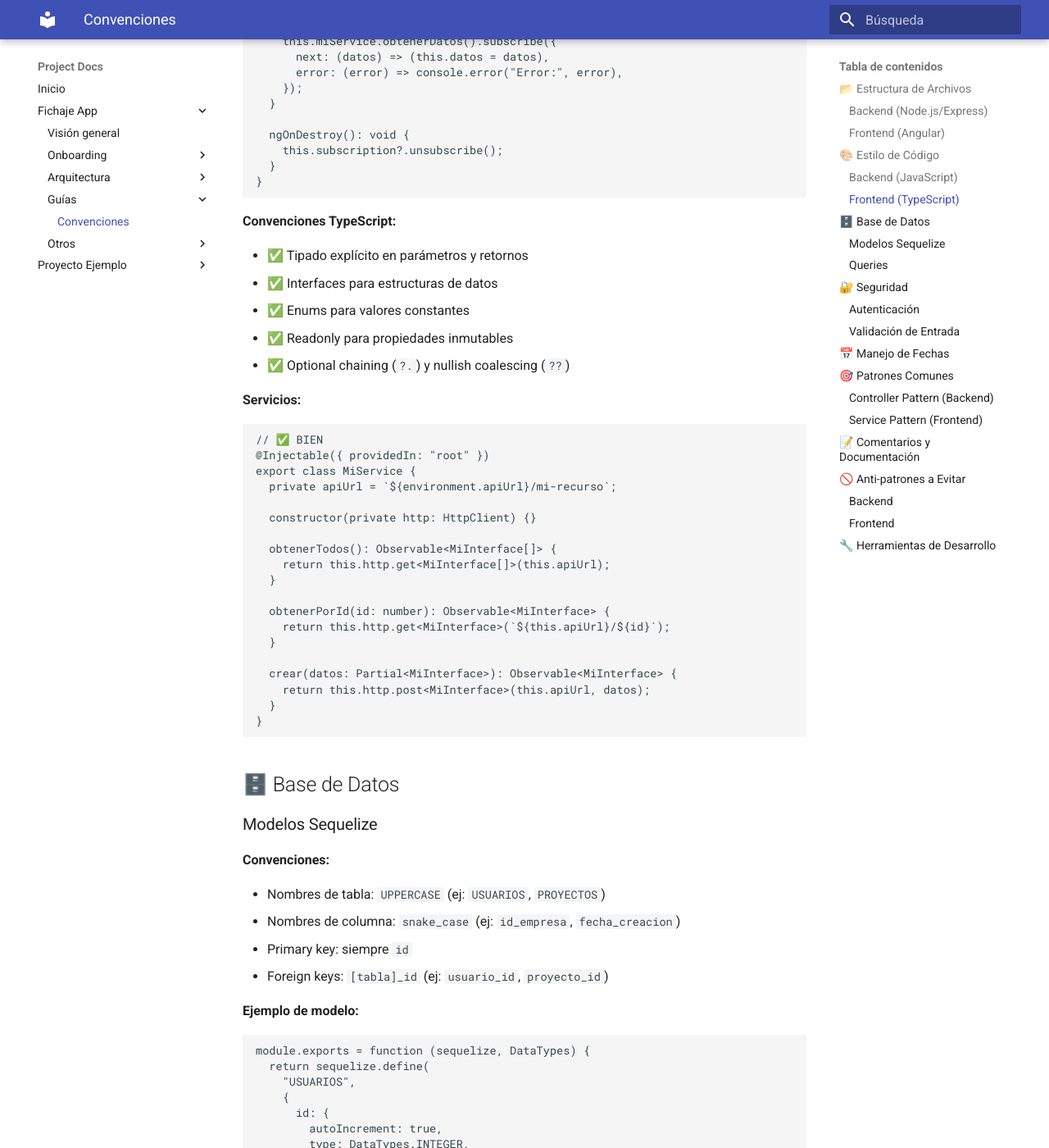
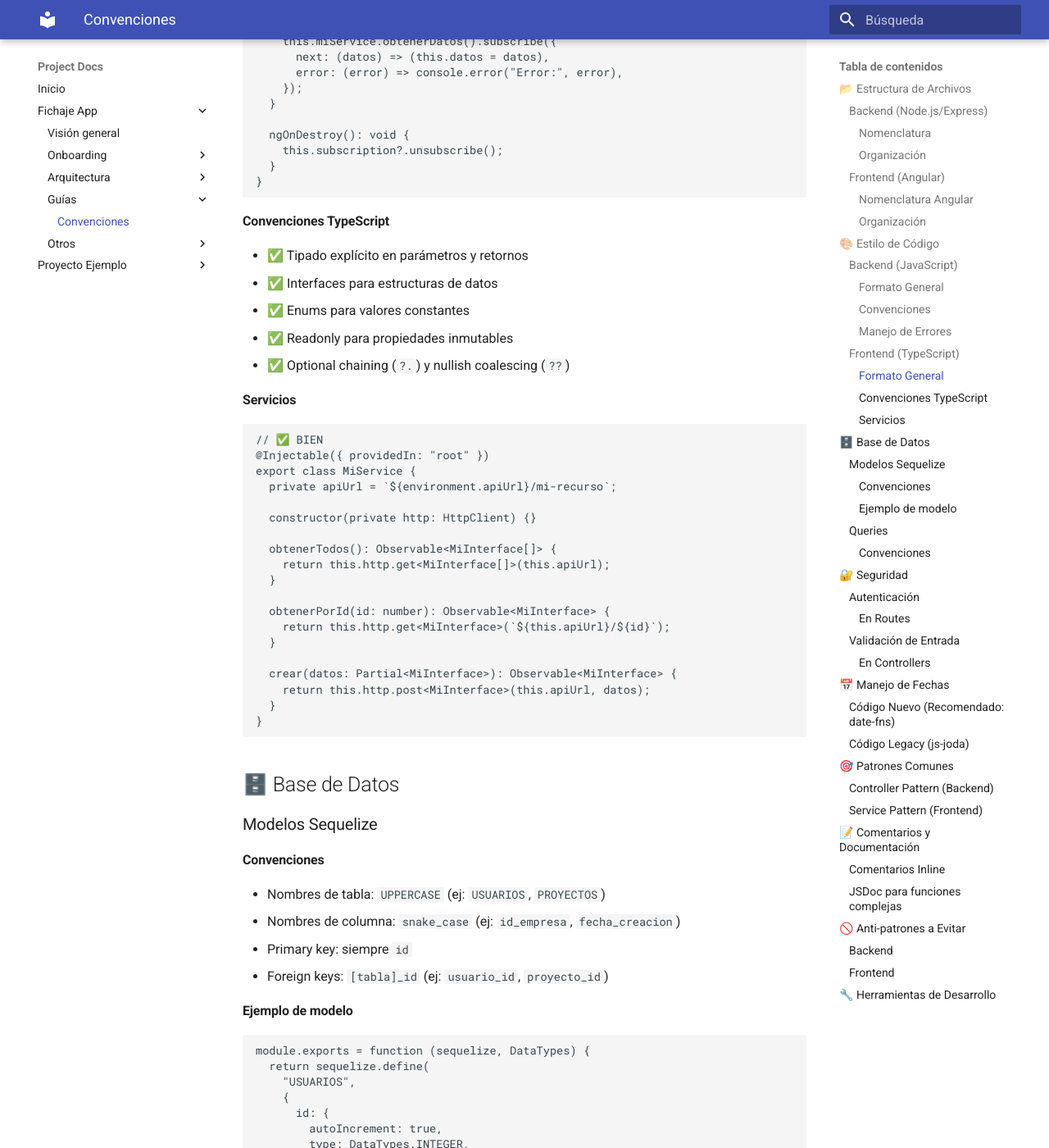
Before and after one commit to KongSoftwareSpain/projects-docs, an MkDocs documentation site: the page built from docs/fichaje_app/guias/convenciones.md, in a window 1280 px wide and 1400 px high, scrolled down 2945 px. Shown: the whole window at 82% size. Built offline with MkDocs 1.6.1 and Material for MkDocs 9.7.7, drawn with Linux system fonts in a browser that asks for light colours; some of the changed text lies outside the part shown.

````diff
--- a/docs/fichaje_app/guias/convenciones.md
+++ b/docs/fichaje_app/guias/convenciones.md
@@ -6,13 +6,13 @@
 
 ### Backend (Node.js/Express)
 
-**Nomenclatura:**
+#### Nomenclatura
 
 - Archivos: `camelCase.js` (ej: `asistenciaController.js`)
 - Carpetas: `lowercase` (ej: `controllers`, `routes`)
 - Modelos Sequelize: `UPPERCASE.js` (ej: `USUARIOS.js`, `PROYECTOS.js`)
 
-**Organización:**
+#### Organización
 
 ```
 backend-AppServicios/
@@ -31,7 +31,7 @@
 
 ### Frontend (Angular)
 
-**Nomenclatura Angular:**
+#### Nomenclatura Angular
 
 - Componentes: `nombre-componente.component.ts`
 - Servicios: `nombre.service.ts`
@@ -39,7 +39,7 @@
 - Interfaces: `nombre.ts`
 - Pipes: `nombre.pipe.ts`
 
-**Organización:**
+#### Organización
 
 ```
 src/app/
@@ -64,7 +64,7 @@
 
 ### Backend (JavaScript)
 
-**Formato general:**
+#### Formato General
 
 ```javascript
 // ✅ BIEN
@@ -86,7 +86,7 @@
 };
 ```
 
-**Convenciones:**
+#### Convenciones
 
 - ✅ Usar `const` y `let`, nunca `var`
 - ✅ Arrow functions para callbacks
@@ -94,7 +94,7 @@
 - ✅ Destructuring de objetos
 - ✅ Template literals para strings
 
-**Manejo de errores:**
+#### Manejo de Errores
 
 ```javascript
 // ✅ BIEN - Try/catch en todos los controllers
@@ -116,7 +116,7 @@
 
 ### Frontend (TypeScript)
 
-**Formato general:**
+#### Formato General
 
 ```typescript
 // ✅ BIEN
@@ -147,7 +147,7 @@
 }
 ```
 
-**Convenciones TypeScript:**
+#### Convenciones TypeScript
 
 - ✅ Tipado explícito en parámetros y retornos
 - ✅ Interfaces para estructuras de datos
@@ -155,7 +155,7 @@
 - ✅ Readonly para propiedades inmutables
 - ✅ Optional chaining (`?.`) y nullish coalescing (`??`)
 
-**Servicios:**
+#### Servicios
 
 ```typescript
 // ✅ BIEN
@@ -183,14 +183,14 @@
 
 ### Modelos Sequelize
 
-**Convenciones:**
+#### Convenciones
 
 - Nombres de tabla: `UPPERCASE` (ej: `USUARIOS`, `PROYECTOS`)
 - Nombres de columna: `snake_case` (ej: `id_empresa`, `fecha_creacion`)
 - Primary key: siempre `id`
 - Foreign keys: `[tabla]_id` (ej: `usuario_id`, `proyecto_id`)
 
-**Ejemplo de modelo:**
+#### Ejemplo de modelo
 
 ```javascript
 module.exports = function (sequelize, DataTypes) {
@@ -245,7 +245,7 @@
 
 ### Queries
 
-**Convenciones:**
+#### Convenciones
 
 ```javascript
 // ✅ BIEN - Usar Sequelize
@@ -278,7 +278,7 @@
 
 ### Autenticación
 
-**En routes:**
+#### En Routes
 
 ```javascript
 const express = require("express");
@@ -306,7 +306,7 @@
 
 ### Validación de Entrada
 
-**En controllers:**
+#### En Controllers
 
 ```javascript
 // ✅ BIEN - Validar entrada
@@ -342,7 +342,7 @@
 > [!IMPORTANT]
 > El proyecto está en **transición de js-joda a date-fns**. Usa `date-fns` para código nuevo.
 
-**Usar date-fns (RECOMENDADO):**
+#### Código Nuevo (Recomendado: date-fns)
 
 ```javascript
 // Backend
@@ -373,7 +373,7 @@
 const fechaFormateada = format(ahora, "dd/MM/yyyy HH:mm", { locale: es });
 ```
 
-**Código legacy (js-joda):**
+#### Código Legacy (js-joda)
 
 Si encuentras código antiguo con `js-joda`, puedes mantenerlo o migrarlo:
 
@@ -562,7 +562,7 @@
 
 ## 📝 Comentarios y Documentación
 
-**Comentarios en código:**
+#### Comentarios Inline
 
 ```javascript
 // ✅ BIEN - Comentarios útiles
@@ -574,7 +574,7 @@
 const usuario = await db.USUARIOS.create(datos);
 ```
 
-**JSDoc para funciones complejas:**
+#### JSDoc para funciones complejas
 
 ```javascript
 /**
--- a/mkdocs.yml
+++ b/mkdocs.yml
@@ -12,6 +12,7 @@
           - Entorno: fichaje_app/onboarding/entorno.md
       - Arquitectura:
           - Overview: fichaje_app/arquitectura/overview.md
+          - Infraestructura: fichaje_app/arquitectura/infraestructura.md
           - Decisiones: fichaje_app/arquitectura/decisiones.md
       - Guías:
           - Convenciones: fichaje_app/guias/convenciones.md
````
Also changed, not shown: docs/fichaje_app/arquitectura/infraestructura.md (+14 -9 lines), docs/fichaje_app/arquitectura/overview.md (+11 -3 lines), docs/fichaje_app/onboarding/entorno.md (+1 -1 lines), docs/fichaje_app/onboarding/intro.md (+17 -16 lines).
